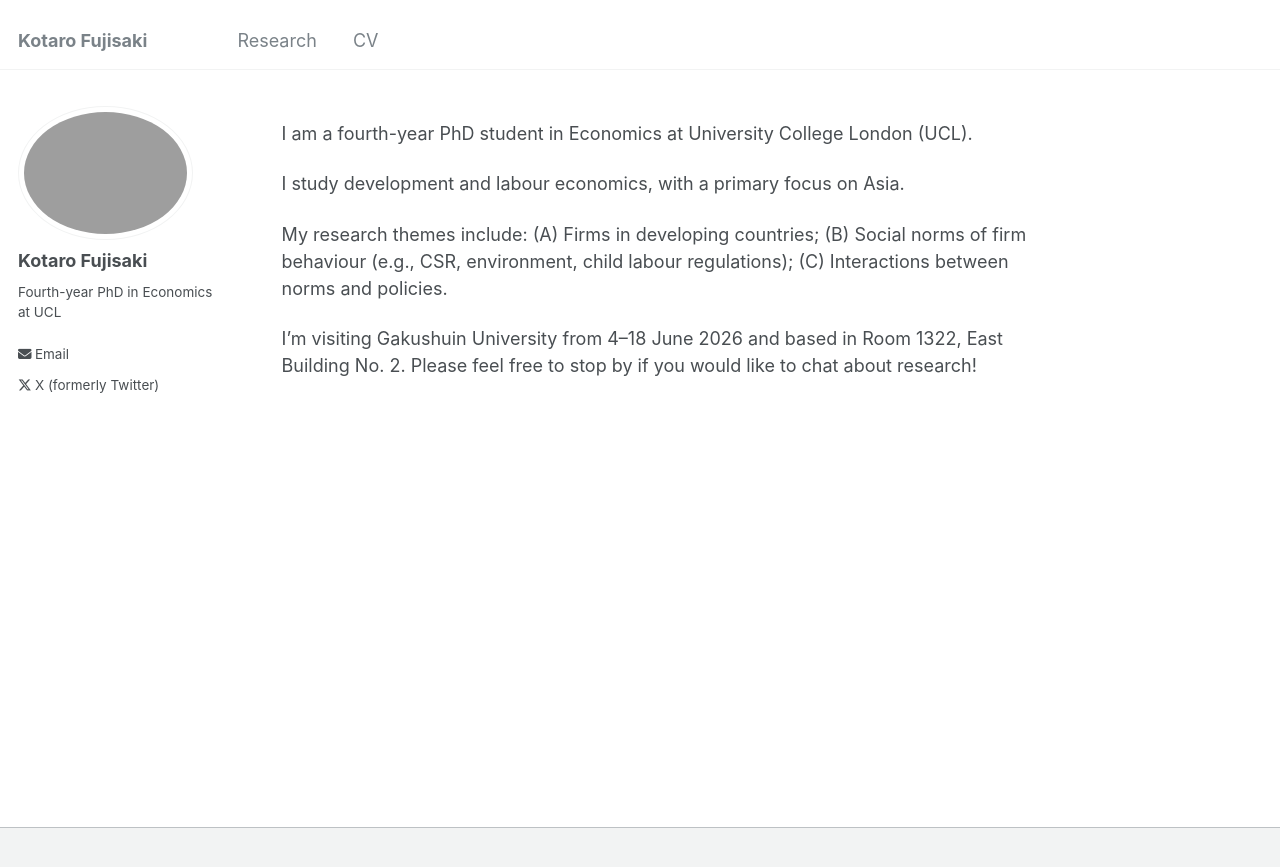
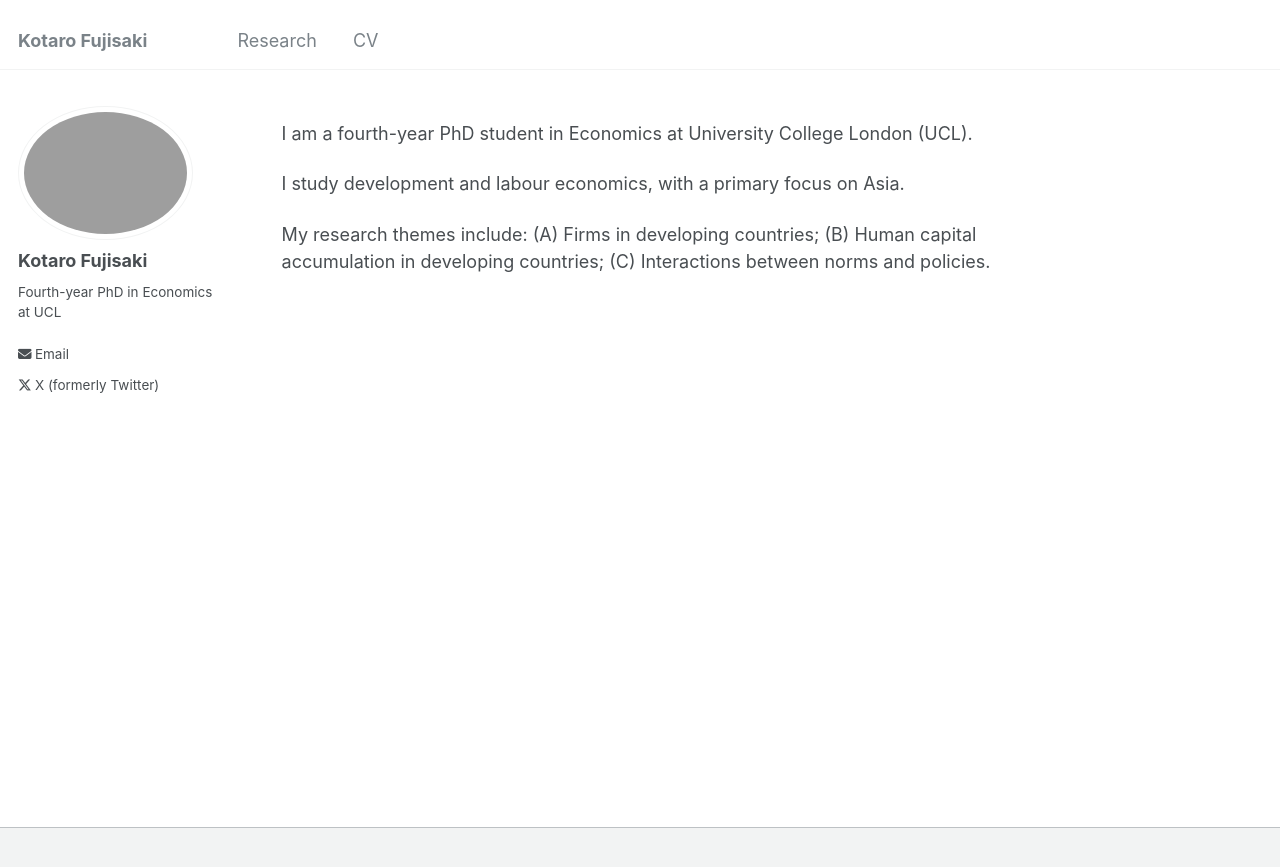
Before and after one commit to Kotaro-Fujisaki/kotaro-fujisaki.github.io, a Jekyll site: the page built from _pages/about.md, in a window 1280 px wide. Shown: the top 867 px of the page. Built offline with Jekyll 4.4.1, drawn with Linux system fonts in a browser that asks for light colours.

Commit message:
Update about.md
Signed-off-by: Kotaro-Fujisaki <163865887+Kotaro-Fujisaki@users.noreply.github.com>

```diff
--- a/_pages/about.md
+++ b/_pages/about.md
@@ -13,7 +13,5 @@ I study development and labour economics, with a primary focus on Asia.
 
 My research themes include:
 (A) Firms in developing countries;
-(B) Social norms of firm behaviour (e.g., CSR, environment, child labour regulations);
+(B) Human capital accumulation in developing countries;
 (C) Interactions between norms and policies.
-
-I'm visiting Gakushuin University from 4–18 June 2026 and based in Room 1322, East Building No. 2. Please feel free to stop by if you would like to chat about research!
```
